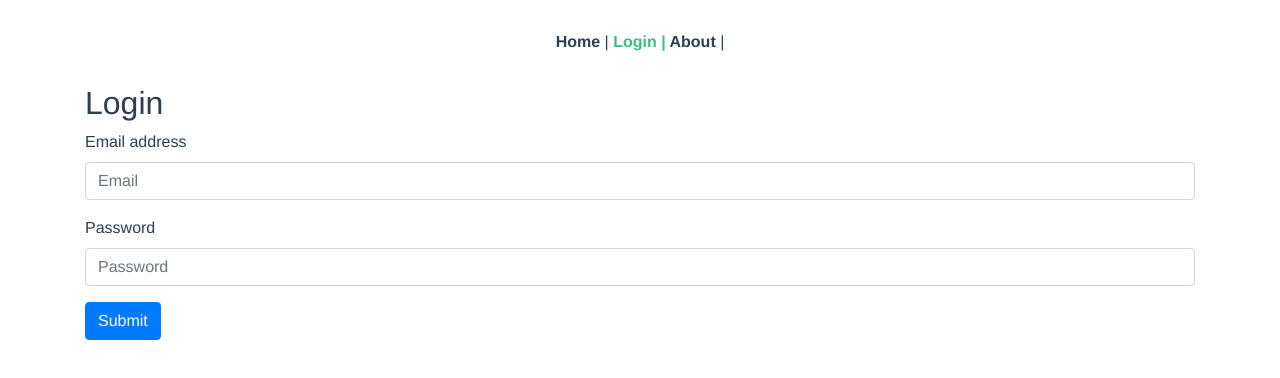
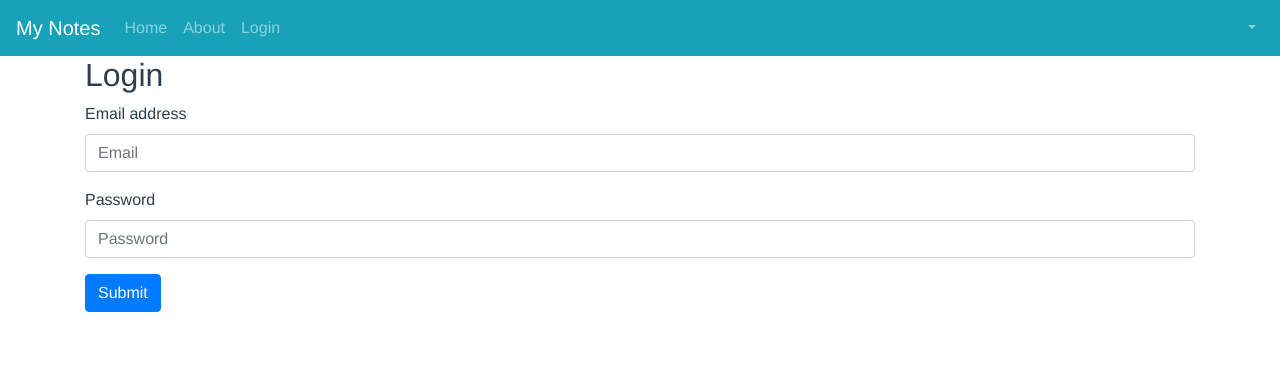
Before and after one commit to agustinfranc/mevn-frontend, a Vue app: page /login in a window 1280 px wide. Shown: the top 378 px of the page. Built offline with nearby package versions, Linux system fonts and the light colour scheme.

Commit message:
new navbar

```diff
--- a/src/App.vue
+++ b/src/App.vue
@@ -1,21 +1,53 @@
 <template>
   <div id="app">
-    <div id="nav">
-      <router-link to="/">Home</router-link> |
-      <router-link to="/login" v-if="!isAuthenticated">Login | </router-link>
-      <a href="#" @click="logout" v-if="isAuthenticated">Logout | </a>
-      <router-link to="/about">About</router-link> |
-      <router-link to="/notes" v-if="isAuthenticated">Notes</router-link>
+    <div>
+      <b-navbar toggleable="lg" type="dark" variant="info">
+        <b-navbar-brand href="#">My Notes</b-navbar-brand>
+
+        <b-navbar-toggle target="nav-collapse"></b-navbar-toggle>
+
+        <b-collapse id="nav-collapse" is-nav>
+          <b-navbar-nav>
+            <b-nav-item to="/">Home</b-nav-item>
+            <b-nav-item to="/about">About</b-nav-item>
+            <b-nav-item to="/notes" v-if="isAuthenticated">Notes</b-nav-item>
+            <b-nav-item to="/notes" v-if="!isAuthenticated">Login</b-nav-item>
+          </b-navbar-nav>
+
+          <!-- Right aligned nav items -->
+          <b-navbar-nav class="ml-auto">
+            <!-- <b-nav-form>
+              <b-form-input
+                size="sm"
+                class="mr-sm-2"
+                placeholder="Search"
+              ></b-form-input>
+              <b-button size="sm" class="my-2 my-sm-0" type="submit"
+                >Search</b-button
+              >
+            </b-nav-form> -->
+
+            <b-nav-item-dropdown right>
+              <!-- Using 'button-content' slot -->
+              <template #button-content>
+                <em>{{ user.name }}</em>
+              </template>
+              <b-dropdown-item href="#" @click="logout" v-if="isAuthenticated">Sign Out</b-dropdown-item>
+            </b-nav-item-dropdown>
+          </b-navbar-nav>
+        </b-collapse>
+      </b-navbar>
     </div>
     <router-view />
   </div>
 </template>
 
 <script>
-import { mapActions, mapGetters } from "vuex";
+import { mapState, mapActions, mapGetters } from "vuex";
 
 export default {
   computed: {
+    ...mapState(["user"]),
     ...mapGetters(["isAuthenticated"])
   },
   methods: {
```
